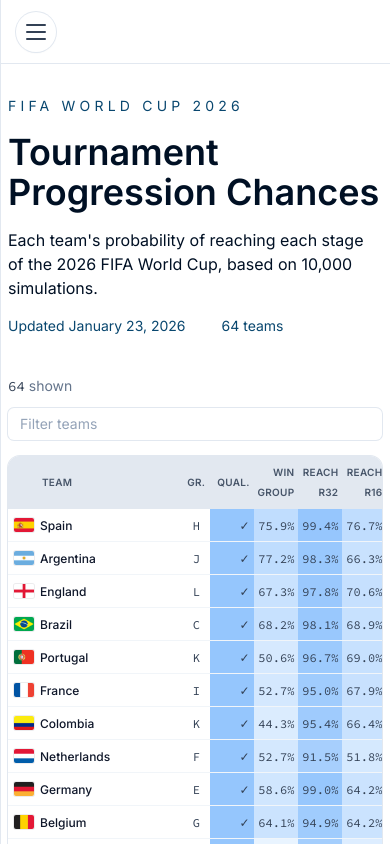
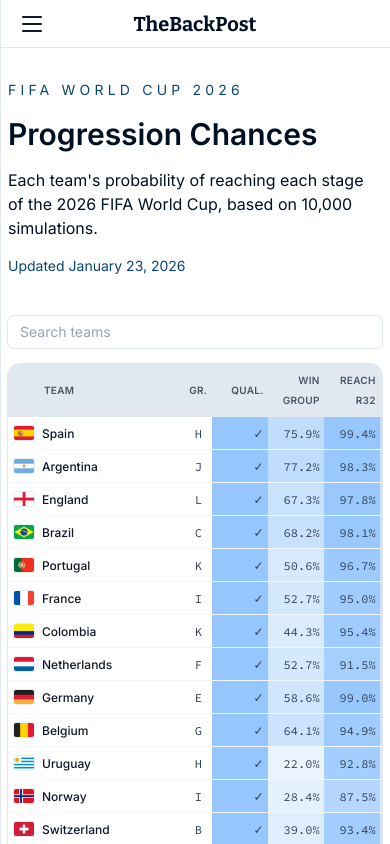
Before and after one commit to rwarneke/football_model, a Next.js app in the folder web/: page /world-cup-2026/probabilities in a window 390 px wide. Shown: the top 844 px of the page. Built offline with nearby package versions, Linux system fonts and the light colour scheme.

Commit message:
better spacing and sizing

```diff
--- a/web/app/current-ratings/page.tsx
+++ b/web/app/current-ratings/page.tsx
@@ -19,7 +19,7 @@
           <p className="text-sm uppercase tracking-[0.3em] text-ink-400">
             Current Ratings
           </p>
-          <h1 className="text-4xl font-semibold text-ebony md:text-5xl">
+          <h1 className="text-3xl font-semibold text-ebony md:text-4xl">
             International Football Team Ratings
           </h1>
           <p className="text-base text-ink-200">
@@ -29,8 +29,6 @@
           </p>
           <div className="flex items-center gap-4 text-sm text-ink-400">
             <span>Updated {lastUpdated}</span>
-            <span className="h-1 w-1 rounded-lg bg-ink-600" />
-            <span>{ratings.length} teams</span>
           </div>
         </header>
 
--- a/web/app/globals.css
+++ b/web/app/globals.css
@@ -7,6 +7,10 @@
 body {
   background-color: var(--color-bg);
   color: var(--color-text);
+}
+
+.font-logo {
+  font-family: var(--font-logo);
 }
 
 .table-scroll::-webkit-scrollbar {
--- a/web/app/layout.tsx
+++ b/web/app/layout.tsx
@@ -1,9 +1,14 @@
 import type { Metadata } from "next";
-import { Inter, Source_Code_Pro } from "next/font/google";
+import { Bitter, Inter, Source_Code_Pro } from "next/font/google";
 import "./globals.css";
 import { SiteNav } from "@/components/site-nav";
 
 const inter = Inter({ subsets: ["latin"], variable: "--font-inter" });
+const bitter = Bitter({
+  subsets: ["latin"],
+  variable: "--font-logo",
+  weight: ["700"],
+});
 const sourceCodePro = Source_Code_Pro({
   subsets: ["latin"],
   variable: "--font-mono",
@@ -20,14 +25,18 @@
   children: React.ReactNode;
 }>) {
   return (
-    <html lang="en" className={`${inter.variable} ${sourceCodePro.variable}`}>
+    <html lang="en" className={`${inter.variable} ${bitter.variable} ${sourceCodePro.variable}`}>
       <body className="min-h-screen bg-white text-ebony antialiased">
-        <div className="fixed inset-x-0 top-0 z-[60] h-16 border-b border-slate-200 bg-white md:hidden" />
+        <div className="fixed inset-x-0 top-0 z-[60] flex h-12 items-center justify-center border-b border-slate-200 bg-white md:hidden">
+          <span className="text-xl font-bold text-ebony font-logo">
+            TheBackPost
+          </span>
+        </div>
         <div className="flex min-h-screen">
           <aside className="relative z-[80] w-0 shrink-0 md:z-40 md:sticky md:top-0 md:h-screen md:w-auto md:border-r md:border-slate-200 md:bg-white">
             <SiteNav />
           </aside>
-          <div className="flex-1 min-w-0 pt-16 md:pt-0">{children}</div>
+          <div className="flex-1 min-w-0 pt-12 md:pt-0">{children}</div>
         </div>
       </body>
     </html>
--- a/web/app/page.tsx
+++ b/web/app/page.tsx
@@ -5,13 +5,6 @@
   return (
     <main className="px-2 pb-16 pt-8 lg:px-6">
       <div className="flex w-full flex-col gap-10">
-        <header className="text-center space-y-4">
-          <h1 className="text-4xl font-semibold text-ebony md:text-5xl">
-            TheBackPost
-          </h1>
-          <hr className="mx-auto h-px w-24 bg-slate-200" />
-        </header>
-
         <section className="grid gap-4 md:grid-cols-2">
           <Link
             className="group flex flex-col gap-4 rounded-xl bg-white p-5 text-ebony shadow-sm ring-1 ring-slate-200 transition hover:bg-slate-50 sm:flex-row sm:flex-wrap sm:gap-0 sm:items-stretch"
--- a/web/app/world-cup-2026/probabilities/page.tsx
+++ b/web/app/world-cup-2026/probabilities/page.tsx
@@ -40,8 +40,8 @@
           <p className="text-sm uppercase tracking-[0.3em] text-ink-400">
             FIFA WORLD CUP 2026
           </p>
-          <h1 className="text-4xl font-semibold text-ebony md:text-5xl">
-            Tournament Progression Chances
+          <h1 className="text-3xl font-semibold text-ebony md:text-4xl">
+            Progression Chances
           </h1>
           <p className="text-base text-ink-200">
             Each team's probability of reaching each stage of the 2026 FIFA
@@ -49,8 +49,6 @@
           </p>
           <div className="flex items-center gap-4 text-sm text-ink-400">
             <span>Updated {lastUpdated}</span>
-            <span className="h-1 w-1 rounded-lg bg-ink-600" />
-            <span>{rows.length} teams</span>
           </div>
         </header>
 
--- a/web/components/ratings-page.tsx
+++ b/web/components/ratings-page.tsx
@@ -28,15 +28,11 @@
 
   return (
     <div className="space-y-4">
-      <div className="flex w-full flex-wrap items-center justify-between gap-3">
-        <div className="text-sm text-slate-500">
-          <span className="font-mono text-slate-700">{filtered.length}</span>{" "}
-          shown
-        </div>
+      <div className="flex w-full flex-wrap items-center justify-end gap-3">
         <input
           value={query}
           onChange={(event) => setQuery(event.target.value)}
-          placeholder="Filter teams"
+          placeholder="Search teams"
           className="w-full rounded-md bg-white px-3 py-1.5 text-sm text-slate-700 ring-1 ring-slate-200 placeholder:text-slate-400 focus-visible:outline-none focus-visible:ring-2 focus-visible:ring-slate-300 md:w-64"
         />
       </div>
--- a/web/components/site-nav.tsx
+++ b/web/components/site-nav.tsx
@@ -88,12 +88,12 @@
         type="button"
         onClick={() => setOpen((prev) => !prev)}
         aria-expanded={open}
-        className="md:hidden fixed left-4 top-3 z-[70] flex h-10 w-10 items-center justify-center rounded-full bg-white shadow-sm ring-1 ring-slate-200 text-slate-700 hover:bg-slate-100"
+        className="md:hidden fixed left-3.5 top-1.5 z-[70] flex h-9 w-9 items-center justify-center text-slate-900"
       >
         <span className="relative h-4 w-5">
-          <span className="absolute left-0 top-0 h-0.5 w-full rounded-full bg-slate-700" />
-          <span className="absolute left-0 top-[7px] h-0.5 w-full rounded-full bg-slate-700" />
-          <span className="absolute left-0 bottom-0 h-0.5 w-full rounded-full bg-slate-700" />
+          <span className="absolute left-0 top-0 h-[2px] w-full rounded-full bg-current" />
+          <span className="absolute left-0 top-[7px] h-[2px] w-full rounded-full bg-current" />
+          <span className="absolute left-0 bottom-0 h-[2px] w-full rounded-full bg-current" />
         </span>
       </button>
 
--- a/web/components/world-cup-probabilities-page.tsx
+++ b/web/components/world-cup-probabilities-page.tsx
@@ -22,14 +22,11 @@
 
   return (
     <div className="space-y-4">
-      <div className="flex w-full flex-wrap items-center justify-between gap-3">
-        <div className="text-sm text-slate-500">
-          <span className="font-mono text-slate-700">{filtered.length}</span> shown
-        </div>
+      <div className="flex w-full flex-wrap items-center justify-end gap-3">
         <input
           value={query}
           onChange={(event) => setQuery(event.target.value)}
-          placeholder="Filter teams"
+          placeholder="Search teams"
           className="w-full rounded-md bg-white px-3 py-1.5 text-sm text-slate-700 ring-1 ring-slate-200 placeholder:text-slate-400 focus-visible:outline-none focus-visible:ring-2 focus-visible:ring-slate-300 md:w-64"
         />
       </div>
--- a/web/components/world-cup-probabilities-table.tsx
+++ b/web/components/world-cup-probabilities-table.tsx
@@ -411,7 +411,7 @@
                       header.id === "flag"
                         ? "text-left w-[3rem] min-w-[3rem] pl-0.5 sm:pl-1 pr-1 sm:pr-2"
                         : header.id === "team"
-                        ? "text-left w-[10rem] min-w-[8rem] sm:min-w-[10rem] shrink-0"
+                        ? "text-left w-[10rem] min-w-[7rem] sm:min-w-[10rem] shrink-0"
                         : columnMeta?.isGroup
                         ? "text-center whitespace-nowrap min-w-[3ch] sm:min-w-[4ch]"
                         : header.id === "overall" ||
@@ -476,12 +476,14 @@
                     key={cell.id}
                     className={`px-1 sm:px-2 py-1.5 sm:py-2.5 ${
                       cell.column.id === "flag"
-                        ? "text-left w-[3rem] min-w-[3rem] pl-0.5 sm:pl-1 pr-1 sm:pr-2 py-1.5 sm:py-2.5 overflow-hidden"
+                        ? "text-left w-[3rem] min-w-[3rem] pl-0.5 sm:pl-1 pr-1.5 sm:pr-2.5 py-1.5 sm:py-2.5 overflow-hidden"
                         : cell.column.id === "team"
-                        ? "text-left w-[10rem] min-w-[8rem] sm:min-w-[10rem] shrink-0 pl-0.5 sm:pl-1"
+                        ? "text-left w-[10rem] min-w-[7rem] sm:min-w-[10rem] shrink-0 pl-0.5 sm:pl-1"
                         : columnMeta?.isGroup
                         ? "text-center min-w-[3ch] sm:min-w-[4ch]"
                         : "text-right"
+                    } ${
+                      columnMeta?.isProbability || columnMeta?.isRating ? "pl-4" : ""
                     } ${
                       cell.column.id === "flag"
                         ? "sticky left-0 z-10 bg-white"
```
Also changed, not shown: web/components/ratings-table.tsx (+26 -5 lines).
